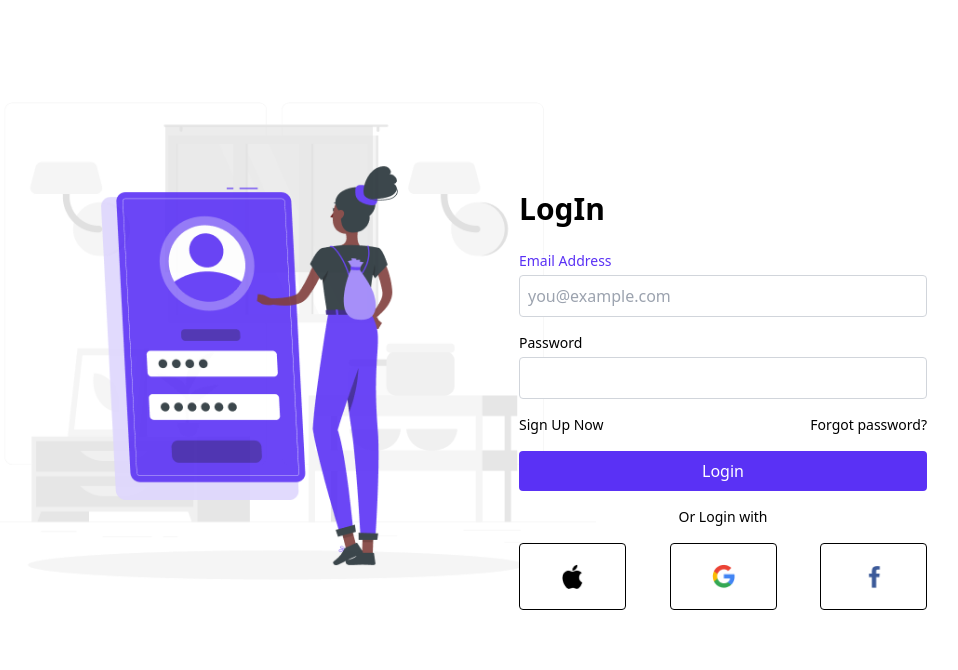
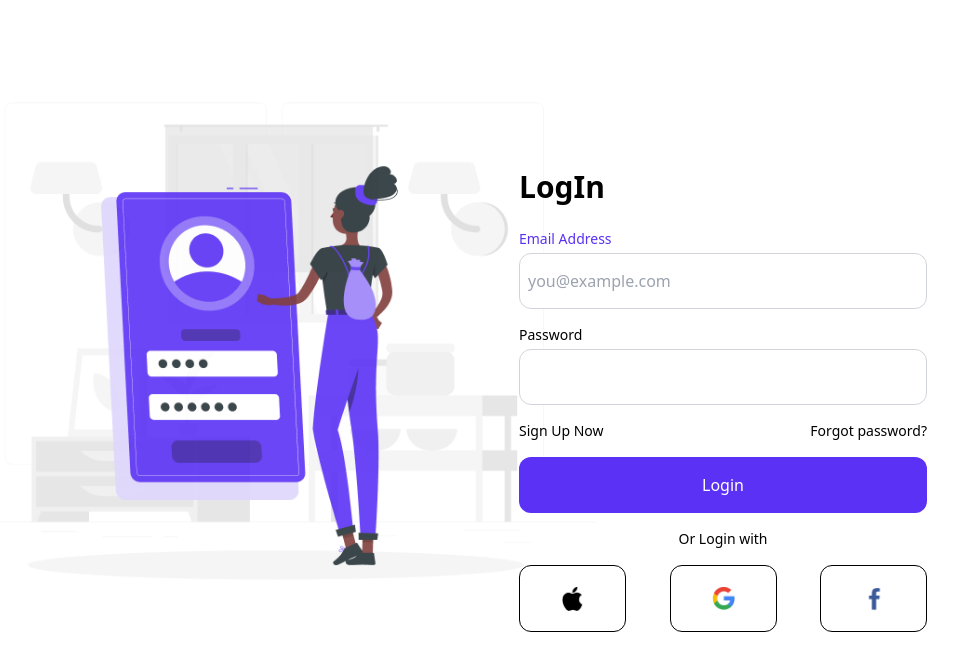
Before and after one commit to Zynovatex/shopping-application-web-frontend, a Next.js app: page /auth/login in a window 1280 px wide. Shown: the top 670 px of the page, without its empty margins (217-1175 px from the left). Built offline with nearby package versions, Linux system fonts and the light colour scheme.

Commit message:
Change roundness of input fields

```diff
--- a/app/auth/login/Login.tsx
+++ b/app/auth/login/Login.tsx
@@ -79,14 +79,14 @@ function Login() {
               >
                 Email Address
               </label>
-              <div className="relative">
+              <div className="h-14 relative">
                 <input
                   type="email"
                   id="email"
                   value={email}
                   onChange={(e) => setEmail(e.target.value)}
                   required
-                  className="w-full p-2 border border-gray-300 rounded"
+                  className="h-full w-full p-2 border border-gray-300 rounded-xl"
                   placeholder="you@example.com"
                 />
                 {/* 3) Conditionally render the icon if the email is valid & not empty */}
@@ -112,14 +112,16 @@ function Login() {
               >
                 Password
               </label>
+              <div className="h-14">
                 <input
                   type="password"
                   id="password"
                   value={password}
                   onChange={(e) => setPassword(e.target.value)}
                   required
-                className="w-full p-2 border border-gray-300 rounded"
+                  className="h-full w-full p-2 border border-gray-300 rounded-xl"
                 />
+              </div>
             </div>
             <div className="flex items-center justify-between text-sm">
               <Link
@@ -136,10 +138,10 @@ function Login() {
               </Link>
             </div>
             {/* Button group */}
-            <div className="flex gap-4">
+            <div className="h-14 flex gap-4">
               <button
                 type="submit"
-                className="w-full px-4 py-2 bg-[#5A31F5] text-white rounded"
+                className="h-full w-full px-4 py-2 bg-[#5A31F5] text-white rounded-xl"
               >
                 Login
               </button>
@@ -148,7 +150,7 @@ function Login() {
           <div className="text-center text-sm mt-4 mb-4">Or Login with</div>
           {/* Icon group */}
           <div className="h-23 mt-3 flex justify-between">
-            <button className="flex items-center justify-center px-10 py-5 bg-[#fff] text-[#000000] rounded border border-[#000000]">
+            <button className="flex items-center justify-center px-10 py-5 bg-[#fff] text-[#000000] rounded-xl border border-[#000000]">
               <Image
                 src="/Apple.png" // Replace with your actual image path in the public folder
                 alt="Button Image"
@@ -156,7 +158,7 @@ function Login() {
                 height={25} // Set the desired height
               />
             </button>
-            <button className="flex items-center justify-center px-10 py-5 bg-[#fff] text-[#000000] rounded border border-[#000000]">
+            <button className="flex items-center justify-center px-10 py-5 bg-[#fff] text-[#000000] rounded-xl border border-[#000000]">
               <Image
                 src="/Google.png" // Replace with your actual image path in the public folder
                 alt="Button Image"
@@ -164,7 +166,7 @@ function Login() {
                 height={25} // Set the desired height
               />
             </button>
-            <button className="flex items-center justify-center px-10 py-5 bg-[#fff] text-[#000000] rounded border border-[#000000]">
+            <button className="flex items-center justify-center px-10 py-5 bg-[#fff] text-[#000000] rounded-xl border border-[#000000]">
               <Image
                 src="/Facebook.png" // Replace with your actual image path in the public folder
                 alt="Button Image"
```
Lines whose indentation alone changed are shown as unchanged.
